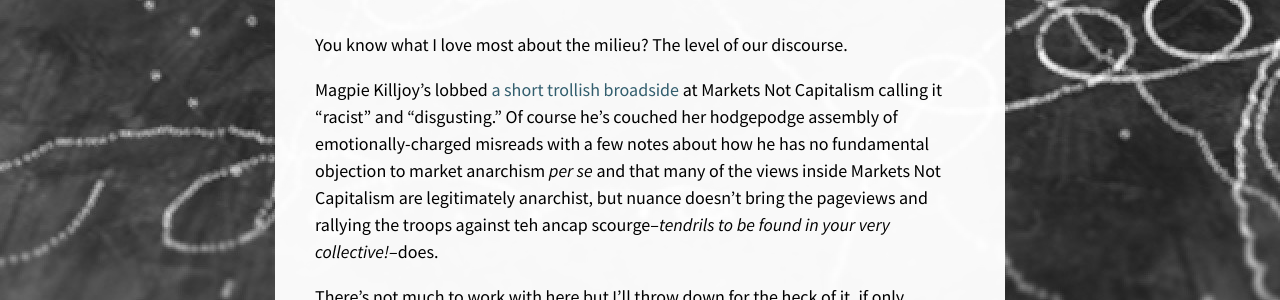
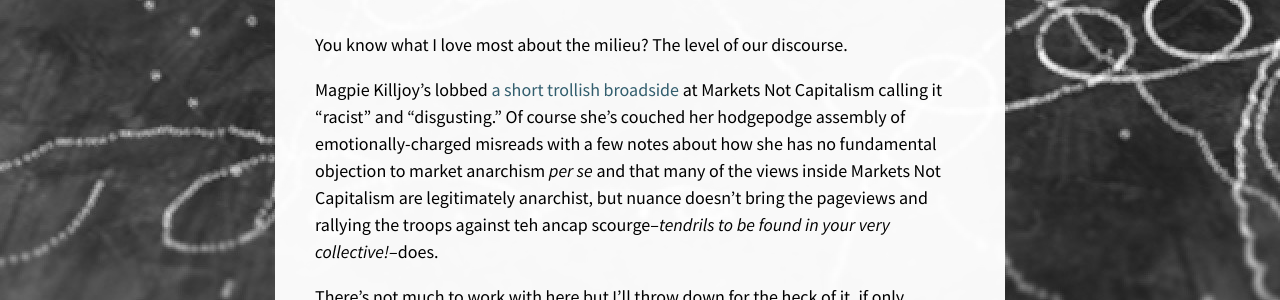
Before and after one commit to rechelon/rechelon.github.io, a Jekyll site: the page built from _posts/2012-03-08-demagoguery-not-anarchism.md, in a window 1280 px wide and 900 px high. Shown: the part 227-527 px from the top of the window. Built offline with Jekyll 4.4.1, drawn with Linux system fonts in a browser that asks for light colours; some web fonts are replaced.

Commit message:
updating magpie's pronouns

```diff
--- a/_posts/2012-03-08-demagoguery-not-anarchism.md
+++ b/_posts/2012-03-08-demagoguery-not-anarchism.md
@@ -11,7 +11,7 @@
 ---
 You know what I love most about the milieu? The level of our discourse.
 
-Magpie Killjoy&#8217;s lobbed [a short trollish broadside](http://birdsbeforethestorm.net/2012/03/markets-not-anarchism-a-panning/) at Markets Not Capitalism calling it &#8220;racist&#8221; and &#8220;disgusting.&#8221; Of course he&#8217;s couched her hodgepodge assembly of emotionally-charged misreads with a few notes about how he has no fundamental objection to market anarchism _per se_ and that many of the views inside Markets Not Capitalism are legitimately anarchist, but nuance doesn&#8217;t bring the pageviews and rallying the troops against teh ancap scourge&#8211;_tendrils to be found in your very collective!_&#8211;does.
+Magpie Killjoy&#8217;s lobbed [a short trollish broadside](http://birdsbeforethestorm.net/2012/03/markets-not-anarchism-a-panning/) at Markets Not Capitalism calling it &#8220;racist&#8221; and &#8220;disgusting.&#8221; Of course she&#8217;s couched her hodgepodge assembly of emotionally-charged misreads with a few notes about how she has no fundamental objection to market anarchism _per se_ and that many of the views inside Markets Not Capitalism are legitimately anarchist, but nuance doesn&#8217;t bring the pageviews and rallying the troops against teh ancap scourge&#8211;_tendrils to be found in your very collective!_&#8211;does.
 
 There&#8217;s not much to work with here but I&#8217;ll throw down for the heck of it, if only because there&#8217;s a thread of reasonableness to her objections, however inaccurately they fit her target. <!--more-->
 
```
